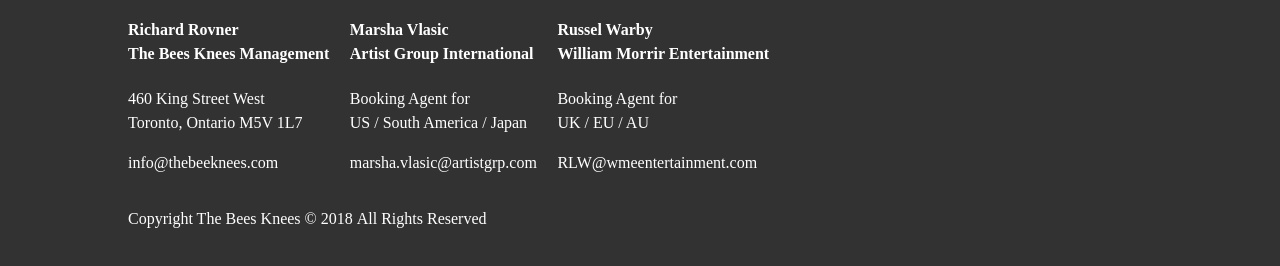
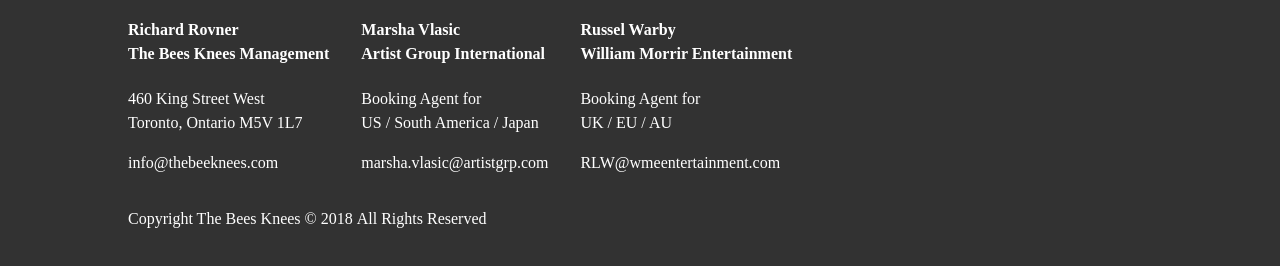
Before and after one commit to john-martinez/johnray-martinez-bandsite, a plain HTML site: page sprint-1/index.html in a window 1280 px wide. Shown: the part 2911-3177 px from the top of the page. Drawn offline with Linux system fonts and the light colour scheme; a web font is replaced by a local one.

Commit message:
added padding on footer contact cards

```diff
--- a/sprint-1/stylesheets/partials/_mixins.scss
+++ b/sprint-1/stylesheets/partials/_mixins.scss
@@ -283,7 +283,7 @@
         }
 
         &__card {
-            margin-right: 2%;
+            margin-right: 32px;
         }
     }
 }
```
Also changed, not shown: sprint-1/stylesheets/css/main.min.css, 1 other file.
